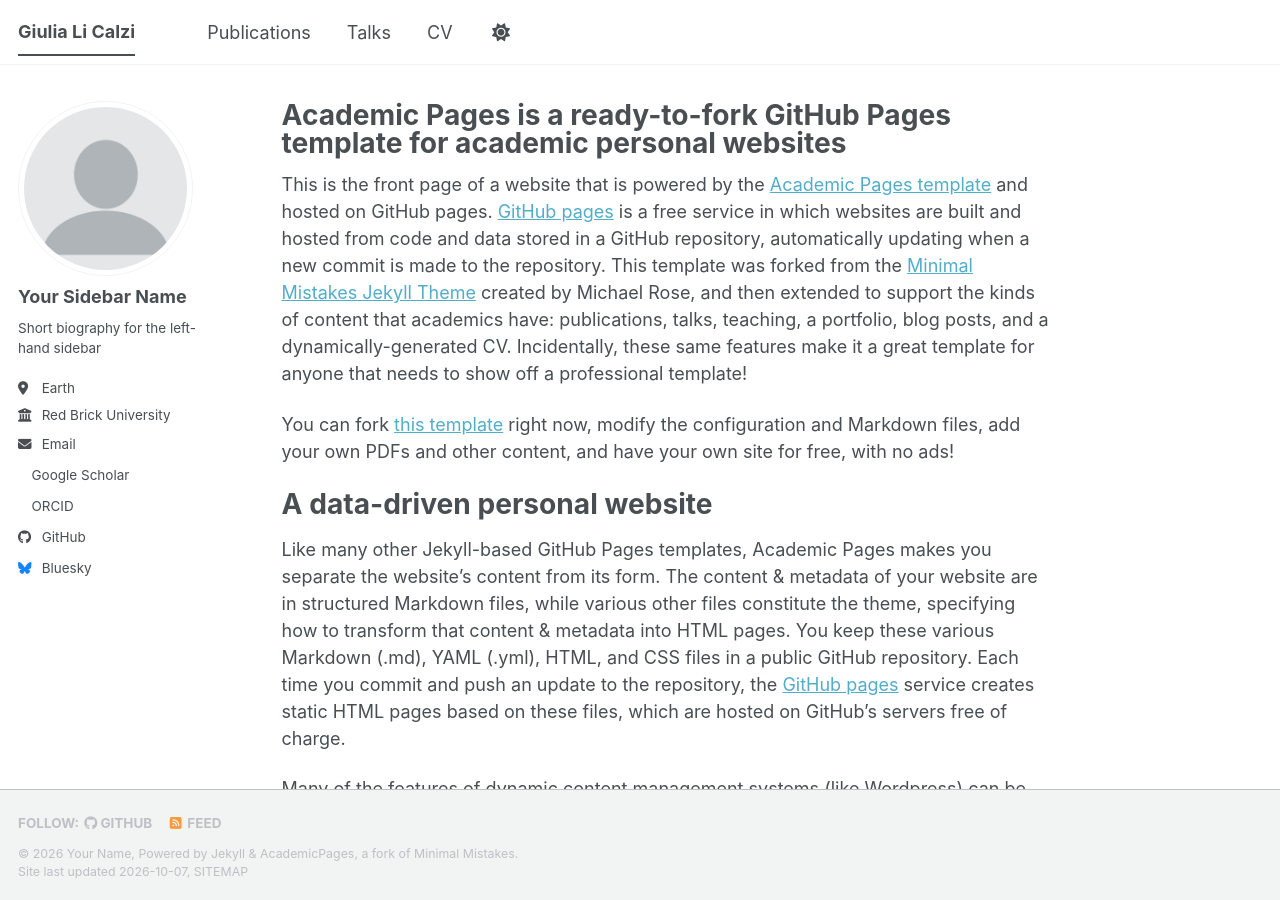
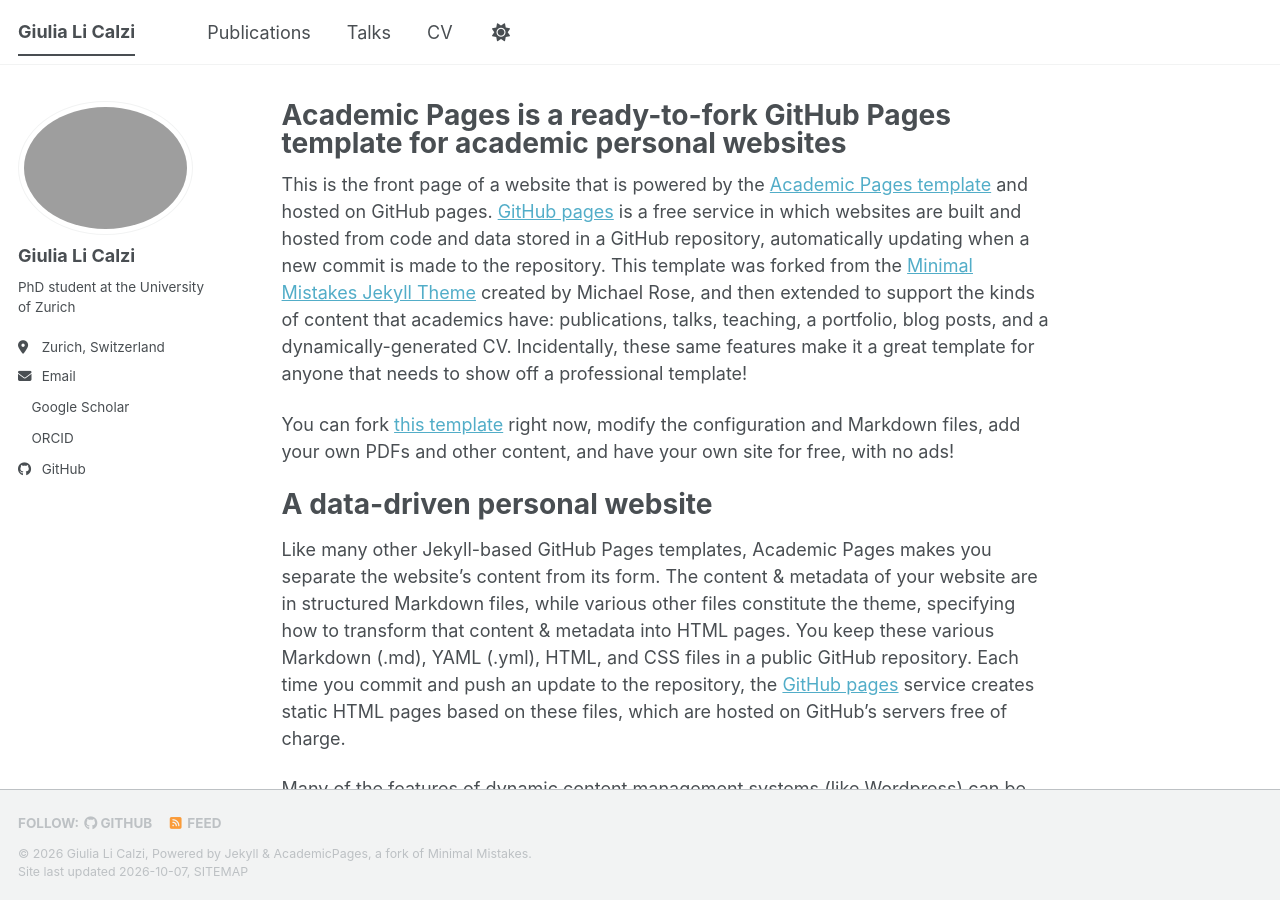
Before and after one commit to glicalzi/glicalzi.github.io, a Jekyll site: the page built from _pages/about.md, in a window 1280 px wide and 900 px high. Built offline with Jekyll 4.4.1, drawn with Linux system fonts in a browser that asks for light colours; a style sheet for code colours, icons or effects is not loaded; part of the change alters nothing that is shown.

Commit message:
Update _config.yml

```diff
--- a/_config.yml
+++ b/_config.yml
@@ -3,101 +3,23 @@
 # This config file is meant for settings that affect your entire site, values
 # which you are expected to set up once and rarely need to edit after that.
 # For technical reasons, this file is *NOT* reloaded automatically when you use
-# `jekyll serve -l -H localhost`. If you change this file, please restart the
-# server process.
+# `jekyll serve`. If you change this file, please restart the server process.
 
-# Basic Site Settings
+# Site Settings
 locale                   : "en-US"
-site_theme               : "default" # The available themes options are "default", "air", "sunrise", "mint", "dirt" and "contrast"
 title                    : "Giulia Li Calzi"
 title_separator          : "-"
-name                     : &name "Your Name"
-description              : &description "Your Name's academic portfolio"   # Update this with a general description of your site, this is the default if not overridden by a page
-url                      : https://glicalzi.github.io # The base hostname & protocol for your site e.g. "https://[your GitHub username].github.io",
-                                                           # or if you already have some other page hosted on Github then use "https://[your GitHub username].github.io/[Your Repo Name]"
+name                     : &name "Giulia Li Calzi"
+description              : &description "PhD student at UZH"
+url                      : https://glicalzi.github.io # the base hostname & protocol for your site e.g. "https://mmistakes.github.io"
 baseurl                  : "" # the subpath of your site, e.g. "/blog"
 repository               : "glicalzi/glicalzi.github.io"
-
-# Site Author - The following control what appear as part of the author content on the side bar.
-#               If a field is blank the icon and link will not appear, otherwise it will be shown.
-#               Additional customization can be done by editing /_includes/author-profile.html
-author:
-  # Biographic information
-  avatar           : "profile.png"
-  name             : "Your Sidebar Name"
-  pronouns         : # example: "she/her"
-  bio              : "Short biography for the left-hand sidebar"
-  location         : "Earth"
-  employer         : "Red Brick University"
-  uri              : # URL
-  email            : "giulia.licalzi@uzh.ch"
-
-  # Academic websites
-  academia         : # URL
-  arxiv            : # URL - Update with the correct link to your profile
-  googlescholar    : "https://scholar.google.com/citations?user=PS_CX0AAAAAJ"
-  inspire-hep      : # URL
-  impactstory      : # URL
-  orcid            : "https://orcid.org/yourorcidurl"
-  semantic         : # URL
-  ssrn             : # URL
-  pubmed           : # URL
-  researchgate     : # URL
-  scopus           : # URL
-  zotero           : # URL
-
-
-  # Repositories and software development
-  bitbucket        : # Username - Update with your username on the site
-  codepen          : # Username
-  dribbble         : # Username
-  github           : "academicpages"
-  kaggle           : # Username
-  stackoverflow    : # User number or user number and name (i.e., use "1" or "1/jeff-atwood")
-
-  # Social media
-  artstation       : # Username
-  bluesky          : "bsky.app" # Replace this with you Bluesky username
-  facebook         : # Username
-  flickr           : # Username
-  foursquare       : # Username
-  goodreads        : # Username
-  google_plus      : # Username
-  keybase          : # Username
-  instagram        : # Username
-  lastfm           : # Username
-  linkedin         : # Username
-  mastodon         : # URL
-  medium           : # URL
-  pinterest        : # Username
-  soundcloud       : # Username
-  steam            : # Username
-  telegram         : # URL
-  tumblr           : # Username
-  twitter          : # Username for X / Twitter
-  vine             : # Username
-  weibo            : # Username
-  wikipedia        : # Username
-  xing             : # Username
-  youtube          : # Username
-  zhihu            : # Username
-
-# Publication Category - The following the list of publication categories and their headings
-publication_category:
-  books:
-    title: 'Books'
-  manuscripts:
-    title: 'Journal Articles'
-  conferences:
-    title: 'Conference Papers'
-
-# Site Settings
-teaser                   :  # filename of teaser fallback teaser image placed in /images/ for social media previews
+teaser                   :  # filename of teaser fallback teaser image placed in /images/, .e.g. "500x300.png"
 breadcrumbs              : false # true, false (default)
 words_per_minute         : 160
 future                   : true
 read_more                : "disabled" # if enabled, adds "Read more" links to excerpts
-talkmap_link             : false      #change to true to add link to talkmap on talks page
+talkmap_link             : false #change to true to add link to talkmap on talks page
 comments:
   provider               : # false (default), "disqus", "discourse", "facebook", "google-plus", "staticman", "custom"
   disqus:
@@ -125,9 +47,7 @@ staticman:
       options:
         format           : "iso8601" # "iso8601" (default), "timestamp-seconds", "timestamp-milliseconds"
 atom_feed:
-  hide                   : false     # change to true to hide the RSS feed in the footer
   path                   : # blank (default) uses feed.xml
-
 
 # SEO Related
 google_site_verification :
@@ -135,16 +55,14 @@ bing_site_verification   :
 alexa_site_verification  :
 yandex_site_verification :
 
-
 # Social Sharing
 twitter:
-  username               : &twitter
+  username               :
 facebook:
   username               :
   app_id                 :
   publisher              :
-og_image                 :  # Social media default site image
-og_description           :  # Social media default site image description
+og_image                 :  # Open Graph/Twitter default site image
 # For specifying social profiles
 # - https://developers.google.com/structured-data/customize/social-profiles
 social:
@@ -155,9 +73,48 @@ social:
 
 # Analytics
 analytics:
-  provider               :  "false" # false (default), "google", "google-universal", "google-analytics-4", "custom"
+  provider               :  "google-universal" # false (default), "google", "google-universal", "custom"
   google:
     tracking_id          :
+
+
+# Site Author
+author:
+  name             : "Giulia Li Calzi"
+  avatar           : "profile.jpg"
+  bio              : "PhD student at the University of Zurich"
+  location         : "Zurich, Switzerland"
+  employer         : # "https://www.isle.uzh.ch/en/staff/li-calzi.html"
+  pubmed           :
+  googlescholar    : "https://scholar.google.com/citations?user=o-Ji7N0AAAAJ&hl=en"
+  email            : "giulia.licalzi@uzh.ch"
+  researchgate     :
+  uri              :
+  bitbucket        :
+  codepen          :
+  dribbble         :
+  flickr           :
+  facebook         :
+  foursquare       :
+  github           : "glicalzi"
+  google_plus      :
+  keybase          :
+  instagram        :
+  impactstory      : # "https://profiles.impactstory.org/u/xxxx-xxxx-xxxx-xxxx"
+  lastfm           :
+  linkedin         : # "https://www.linkedin.com/in/samuelnastase/"
+  orcid            : "https://orcid.org/0000-0002-0223-8560"
+  pinterest        :
+  soundcloud       :
+  stackoverflow    : # http://stackoverflow.com/users/123456/username
+  steam            :
+  tumblr           :
+  twitter          :
+  vine             :
+  weibo            :
+  xing             :
+  youtube          :
+  wikipedia        :
 
 
 # Reading Files
@@ -170,26 +127,23 @@ exclude:
   - "*.sublime-workspace"
   - .asset-cache
   - .bundle
-  - .github
   - .jekyll-assets-cache
   - .sass-cache
+  - CHANGELOG
+  - Capfile
+  - Gemfile
+  - Gruntfile.js
+  - LICENSE
+  - README
+  - Rakefile
   - assets/js/_main.js
   - assets/js/plugins
   - assets/js/vendor
-  - CHANGELOG
-  - Capfile
   - config
-  - Dockerfile
-  - Gemfile
-  - Gruntfile.js
   - gulpfile.js
-  - LICENSE
-  - local
   - log
   - node_modules
-  - package.json*
-  - Rakefile
-  - README
+  - package.json
   - tmp
   - vendor
 keep_files:
@@ -219,7 +173,7 @@ kramdown:
   enable_coderay: false
 
 
-# These settings control the types of collections used by the template
+# Collections
 collections:
   teaching:
     output: true
@@ -235,7 +189,7 @@ collections:
     permalink: /:collection/:path/
 
 
-# These settings control how pages and collections are included in the site
+# Defaults
 defaults:
   # _posts
   - scope:
@@ -291,36 +245,32 @@ defaults:
       author_profile: true
       share: true
 
-
 # Sass/SCSS
 sass:
   sass_dir: _sass
-  style: compressed # https://sass-lang.com/documentation/file.SASS_REFERENCE.html#output_style
+  style: compressed # http://sass-lang.com/documentation/file.SASS_REFERENCE.html#output_style
 
 
 # Outputting
 permalink: /:categories/:title/
 # paginate: 5 # amount of posts to show
 # paginate_path: /page:num/
-timezone: Etc/UTC # https://en.wikipedia.org/wiki/List_of_tz_database_time_zones
+timezone: America/New_York # http://en.wikipedia.org/wiki/List_of_tz_database_time_zones
 
 
 # Plugins
 plugins:
-  - jekyll-feed
-  - jekyll-gist
   - jekyll-paginate
   - jekyll-sitemap
+  - jekyll-gist
+  - jekyll-feed
   - jekyll-redirect-from
-  - jemoji
-
-# Mimic GitHub Pages with --safe
+# mimic GitHub Pages with --safe
 whitelist:
-  - jekyll-feed
-  - jekyll-gist
   - jekyll-paginate
   - jekyll-sitemap
-  - jekyll-redirect-from
+  - jekyll-gist
+  - jekyll-feed
   - jemoji
 
 
@@ -354,7 +304,7 @@ tag_archive:
 
 
 # HTML Compression
-# - https://jch.penibelst.de/
+# - http://jch.penibelst.de/
 compress_html:
   clippings: all
   ignore:
```
